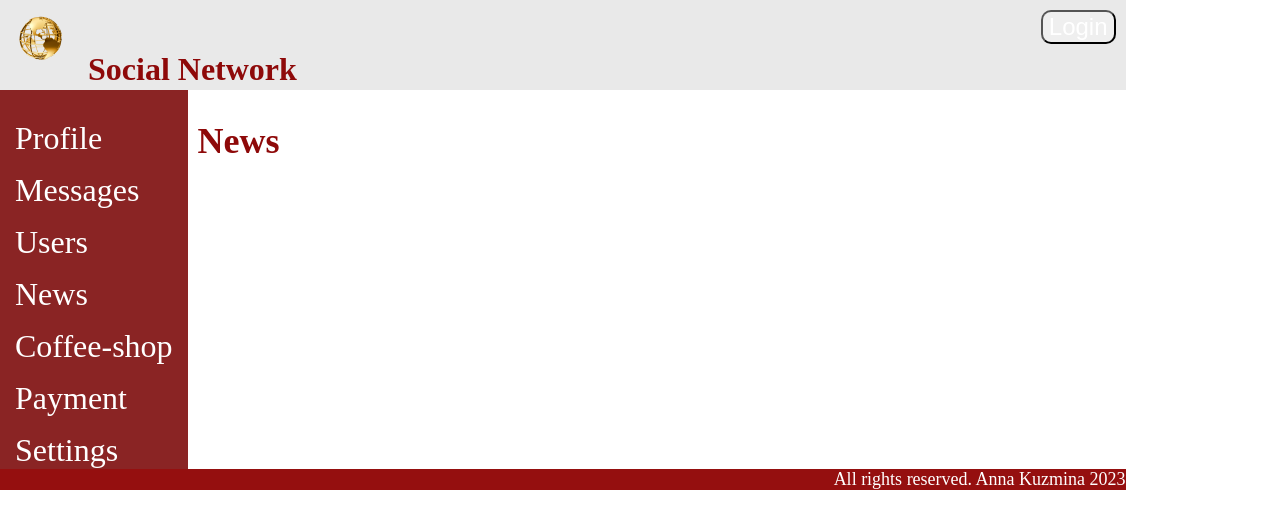
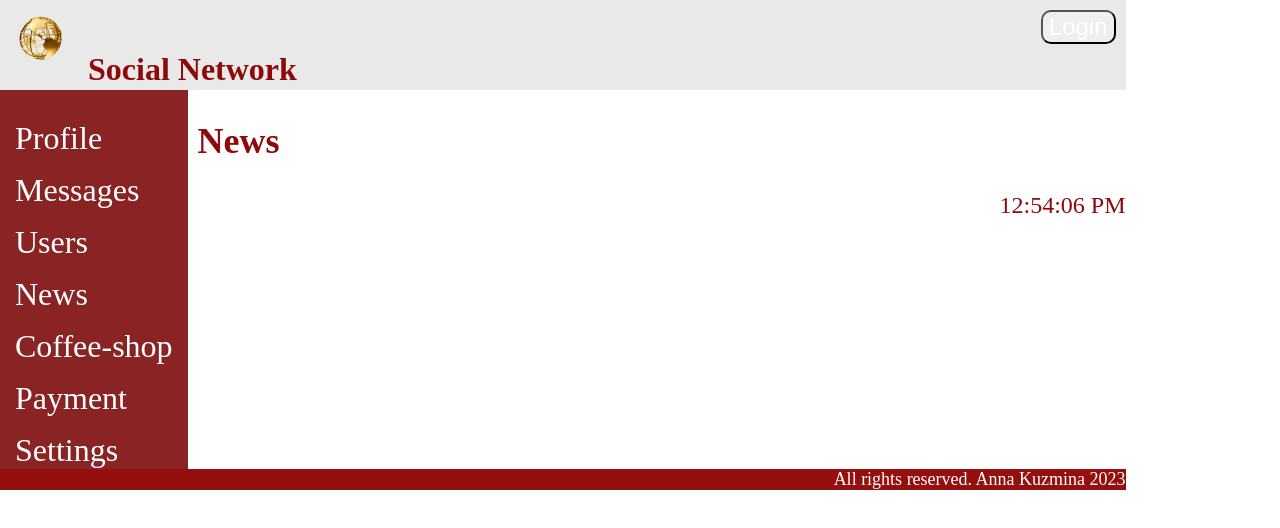
Before and after one commit to AnnnaSergeeevna/myreact, a React (Create React App) app: page /news in a window 1280 px wide. Shown: the top 528 px of the page. Built offline with nearby package versions, Linux system fonts and the light colour scheme; no server answers.

Commit message:
News added local time

```diff
--- a/src/App.css
+++ b/src/App.css
@@ -1,5 +1,6 @@
 .App-wrapper {
   display: grid;
+  min-height: 100%;
   grid-template-columns: 1fr 5fr;
   grid-template-areas:
     "head head"
@@ -27,3 +28,10 @@
 }
 
 .tools {}
+
+.time {
+  display: flex;
+  justify-content: flex-end;
+}
+
+#div {}
--- a/src/Components/Footer/Footer.css
+++ b/src/Components/Footer/Footer.css
@@ -1,8 +1,9 @@
-
 .foot {
   grid-area: foot;
   background-color: rgb(149, 15, 15);
   color: white;
   font-family: serif;
   text-align: right;
+  min-height: 100%;
+
 }
--- a/src/Components/News.jsx
+++ b/src/Components/News.jsx
@@ -1,10 +1,21 @@
-import React from 'react';
+import React, { useState, useEffect } from "react"
+import classes from '../../src/App.css';
 
-const News = () => {
-    return (
-<div>
-    <h2>News</h2>
-    </div>
-    )
+function News() {
+    const [date, setDate] = useState(new Date())
+    useEffect(() => {
+        const intervalId = setInterval(() => {
+            setDate(new Date())
+        }, 1000)
+
+        return () => {
+            clearInterval(intervalId)
+        }
+    }, [])
+    return <>
+        <h2>News</h2>
+        <div className="time">{date.toLocaleTimeString()}</div>
+    </>
+
 }
 export default News;
```
